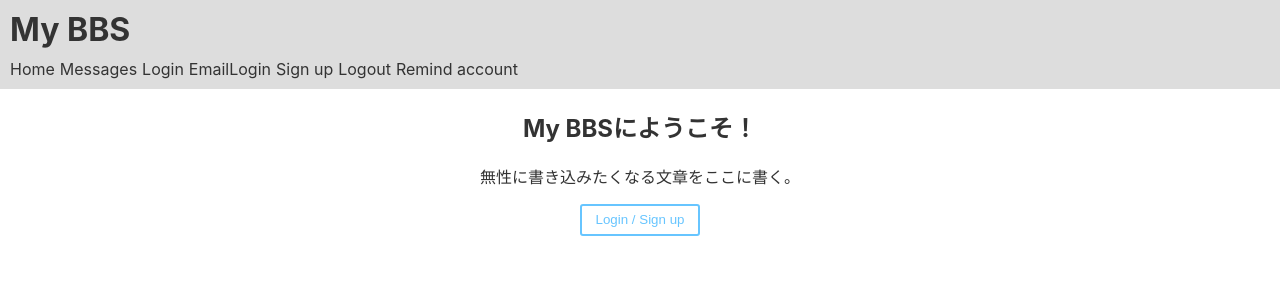
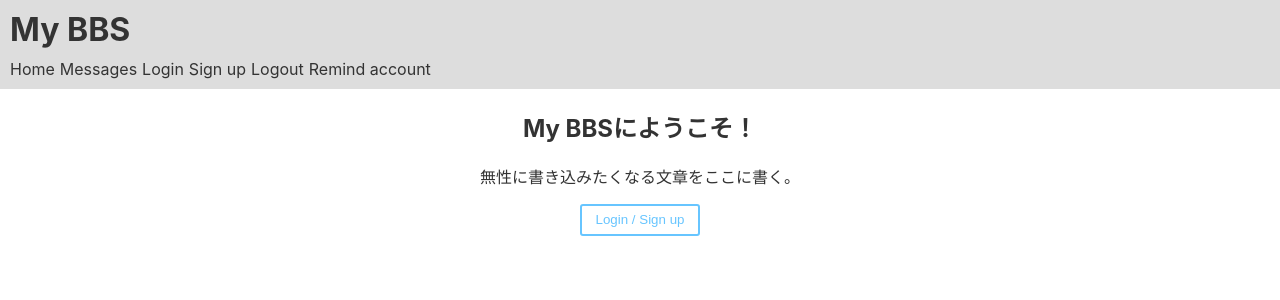
Before and after one commit to kaibadash/rails_firebase_auth_example, a React (Create React App) app in the folder frontend/: page / in a window 1280 px wide. Shown: the top 300 px of the page. Built offline with nearby package versions, Linux system fonts and the light colour scheme.

Commit message:
Add lint to email login

```diff
--- a/frontend/src/pages/Header.tsx
+++ b/frontend/src/pages/Header.tsx
@@ -18,9 +18,6 @@ class Header extends React.Component<{}> {
             <Link to="/login">Login</Link>
           </li>
           <li>
-            <Link to="/email_login">EmailLogin</Link>
-          </li>
-          <li>
             <Link to="/signup">Sign up</Link>
           </li>
           <li>
--- a/frontend/src/pages/Login.tsx
+++ b/frontend/src/pages/Login.tsx
@@ -35,11 +35,11 @@ class Login extends React.Component<RouteComponentProps<{}>> {
         {
           provider: firebase.auth.FacebookAuthProvider.PROVIDER_ID,
         },
-        {
-          provider: firebase.auth.EmailAuthProvider.PROVIDER_ID,
-          defaultCountry: "JA",
-          requireDisplayName: false,
-        }
+        // {
+        //   provider: firebase.auth.EmailAuthProvider.PROVIDER_ID,
+        //   defaultCountry: "JA",
+        //   requireDisplayName: false,
+        // }
       ],
     };
 
@@ -63,6 +63,7 @@ class Login extends React.Component<RouteComponentProps<{}>> {
           uiConfig={uiConfig}
           firebaseAuth={firebase.auth()}
         />
+        <a href="/email_login">Signin with email</a>
       </div>
     );
   }
```
